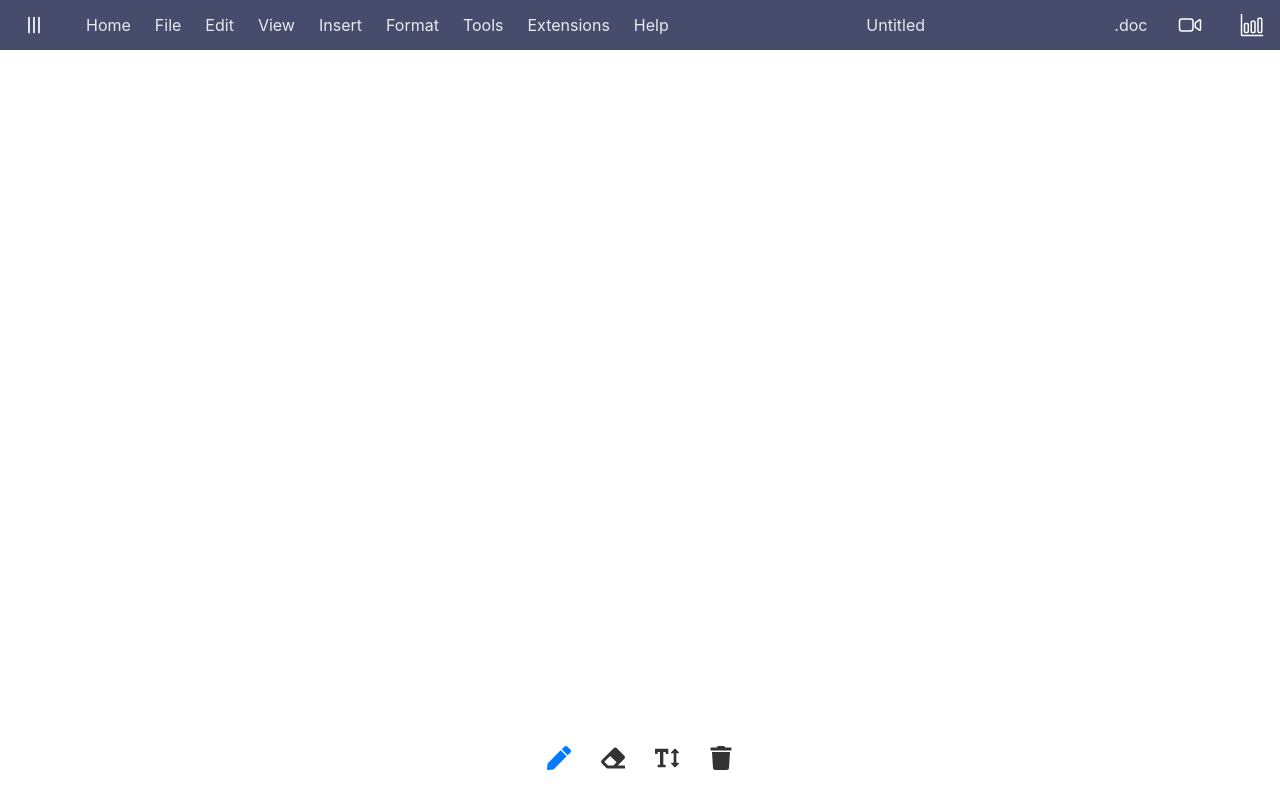
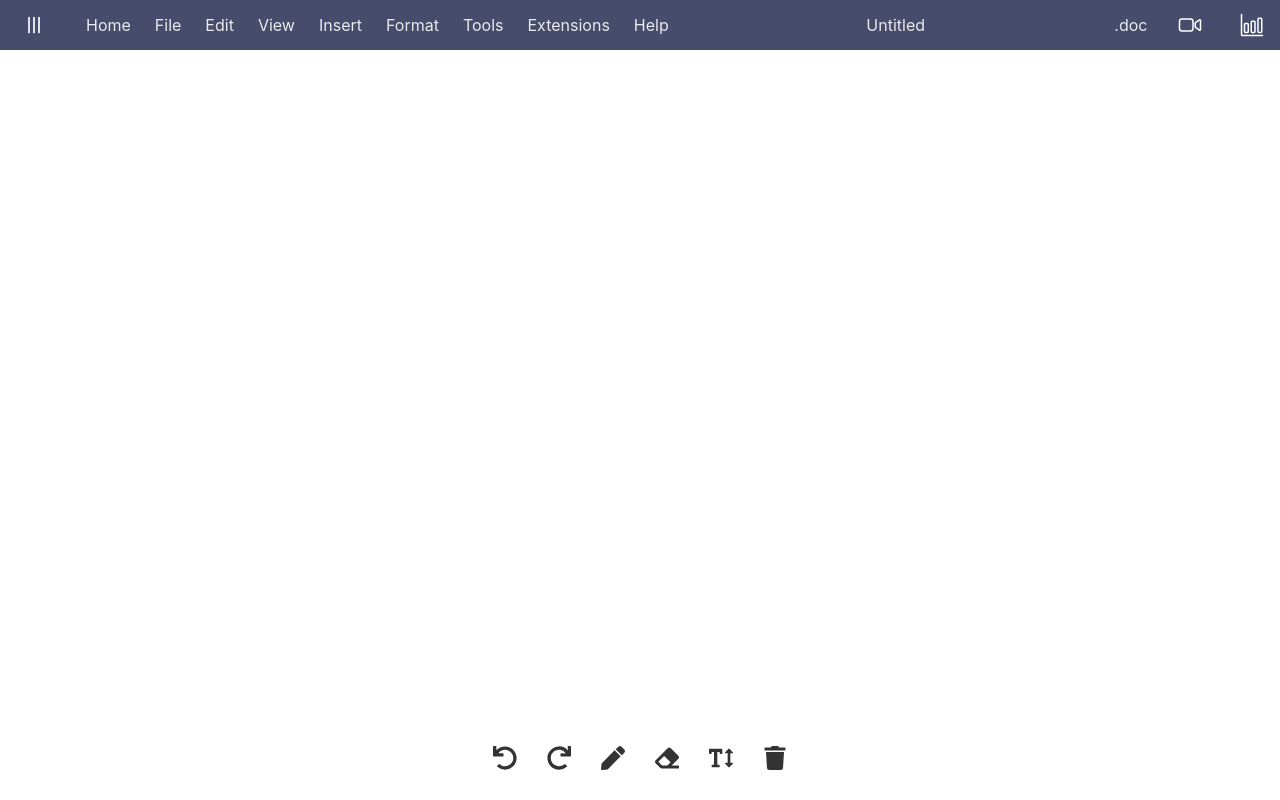
Before and after one commit to AG-2003/Group-Project, a React (Create React App) app in the folder frontend/: page /Board in a window 1280 px wide. Shown: the top 800 px of the page. Built offline with nearby package versions, Linux system fonts and the light colour scheme; a web font is replaced by a local one.

Commit message:
toolbar transitions fixed

```diff
--- a/frontend/src/components/Dashboard/sub-components/Modal.tsx
+++ b/frontend/src/components/Dashboard/sub-components/Modal.tsx
@@ -18,7 +18,7 @@ const Modal: React.FC<ModalProps> = ({ isOpen, onClose, onConfirm }) => {
     onConfirm(title);
     setTitle(""); // Clear the title after confirmation
     // navigate("/Doc"); // Navigate to the Docs page
-    navigate("/Board"); // Navigate to the Docs page
+    navigate("/Board");
   };
 
   return (
--- a/frontend/src/components/Doc_/Document.tsx
+++ b/frontend/src/components/Doc_/Document.tsx
@@ -27,7 +27,7 @@ const Document = () => {
     setIsSearchVisible(!isSearchVisible);
   };
 
-  const handleSearch = debounce((searchTerm) => {
+  const handleSearch = debounce((searchTerm:string) => {
     if (searchTerm && quillRef.current) {
       const editor = quillRef.current.getEditor();
       const text = editor.getText();
--- a/frontend/src/components/Whiteboard/Canvas.scss
+++ b/frontend/src/components/Whiteboard/Canvas.scss
@@ -13,6 +13,21 @@
     justify-content: center;
     align-items: center;
 
+    .undo-redo {
+      display: flex;
+      transition: transform 0.3s ease-out;
+      right: 210px; // Adjust as needed
+    }
+
+    .move-undo-redo-with-pen {
+      transform: translateX(-65%); // Move left when the pen or eraser icon is clicked
+    }
+
+    .move-undo-redo-with-eraser {
+      transform: translateX(-35%); // Move left when the pen or eraser icon is clicked
+    }
+
+
     .tool-button {
       background: none;
       border: none;
@@ -22,53 +37,68 @@
       font-size: 24px;
       color: #333;
 
-      &:hover,
-      &.selected {
-        color: #007bff;
+      &:hover {
+        color: #6d3fb8;
+    }
+  }
+
+    .pen-container {
+      display: flex;
+      position: relative;
+      transition: transform 0.3s ease-out;
+    }
+
+    .pen-features{
+      display: flex;
+      gap: 20px;
+      position: absolute;
+      font-size: 18px;
+      top: 14px;
+      left: 250%; // Initially positioned to the right
+      visibility: hidden; // Hide by default
+    }
+
+    .show-pen-features {
+      transform: translateX(-135%);
+
+      .pen-features{
+        visibility: visible; // Make features visible
       }
     }
 
-    .pen-container,
+        .move-pen-with-tools {
+          transform: translateX(-75%); // Move left when the pen or eraser icon is clicked
+        }
+
+
     .eraser-container {
       display: flex;
       position: relative;
       transition: transform 0.3s ease-out;
     }
 
-    .pen-features,
+
     .eraser-features {
       display: flex;
-      gap: 10px;
+      gap: 20px;
       position: absolute;
-      font-size: 22px;
-      top: 12px;
-      left: 200%; // Initially positioned to the right
-      transition: transform 0.3s ease-out;
+      font-size: 18px;
+      top: 14px;
+      left: 145%; // Initially positioned to the right
       visibility: hidden; // Hide by default
     }
 
-    .show-features {
-      transform: translateX(-100%);
+    .show-eraser-features {
+      transform: translateX(-70%);
 
-      .pen-features,
       .eraser-features {
         visibility: visible; // Make features visible
-      }
-    }
-
-    .move-with-eraser {
-      transform: translateX(-50px); // Slide pen to the left when eraser clicked
-    }
-
-    .move-eraser {
-      &.selected {
-        transform: translateX(-50px); // Slide eraser to the left when clicked
       }
     }
   }
 }
 
-// Rest of your color picker and slider styles...
+
 
 .color-grid {
   background-color: #FFFFFF;
@@ -84,7 +114,6 @@
   z-index: 10;
   opacity: 0; // Start fully transparent
   transform: translateY(100vh); // Start off-screen, below the viewable area
-  // transition: opacity 0.5s, transform 0.5s; // Animate opacity and transform
   transition: transform 0.3s ease-out;
   display: grid; // Ensure the grid is always set to display to enable transition
   pointer-events: none; // Initially, don't allow interactions
@@ -113,7 +142,7 @@
   user-select: none; // prevent text selection while drawing
 }
 
-.containerSlider{
+.containerSlider,.eraserSlider{
   position: absolute;
   justify-content: center;
   padding: 10px;
@@ -124,8 +153,11 @@
   left: 508px;
   z-index: 10;
 
+   &.active {
+    display: flex; // Show when active
+  }
 
-  .stroke-size-slider {
+  .stroke-size-slider,.eraser-size-slider {
       position: relative;
       top: 2px;
       background-color: #FFFFFF;
@@ -134,8 +166,7 @@
       margin-right: 10px;
     }
 
-    .stroke-size-input {
-      // position: absolute;
+    .stroke-size-input ,.eraser-size-input{
       text-align: center;
       top: 430px; // Adjust as needed
       left: 552px;
--- a/frontend/src/components/Whiteboard/Canvas.tsx
+++ b/frontend/src/components/Whiteboard/Canvas.tsx
@@ -1,8 +1,14 @@
 import React, { useState, useRef, useEffect } from "react";
 import { Stage, Layer, Line, Text, StageProps } from "react-konva";
-import { FaPen, FaEraser, FaTextHeight, FaTrash } from "react-icons/fa"; // Import necessary icons
-import { FaDroplet, FaBrush } from "react-icons/fa6";
-
+import {
+  FaPen,
+  FaEraser,
+  FaTextHeight,
+  FaTrash,
+  FaUndo,
+  FaRedo,
+} from "react-icons/fa"; // Import necessary icons
+import { FaDroplet, FaSliders } from "react-icons/fa6";
 import "./Canvas.scss";
 
 type Tool = "pen" | "eraser" | "text" | "clear";
@@ -125,14 +131,15 @@ const Canvas: React.FC = () => {
   const [showSizeSlider, setShowSizeSlider] = useState(false);
   const [activeElement, setActiveElement] = useState<Element | null>(null);
   const [showEraserFeatures, setShowEraserFeatures] = useState(false);
-
-  // const handlePenClick = () => {
-  //   setShowPenFeatures(!showPenFeatures);
-  // };
+  const [showEraserSizeSlider, setShowEraserSizeSlider] = useState(false);
+  const [undoStack, setUndoStack] = useState<LineType[][]>([]);
+  const [redoStack, setRedoStack] = useState<LineType[][]>([]);
 
   const handlePenClick = () => {
     setTool("pen");
-    setShowPenFeatures(!showPenFeatures);
+    const isPenFeaturesVisible = !showPenFeatures;
+    setShowPenFeatures(isPenFeaturesVisible);
+    // Add this line to toggle the move-with-pen class
     setShowEraserFeatures(false);
   };
 
@@ -158,25 +165,24 @@ const Canvas: React.FC = () => {
     if (showColorPicker) setShowColorPicker(false);
   };
 
-  // const handleEraserClick = () => {
-  //   // If the eraser tool is already selected, toggle its features visibility
-  //   if (tool === "eraser") {
-  //     setShowEraserFeatures(!showEraserFeatures);
-  //   } else {
-  //     // If the eraser tool is not selected, select it and show its features
-  //     handleToolChange("eraser");
-  //     setShowEraserFeatures(true);
-  //   }
-  //   // Hide pen features if any are visible
-  //   setShowPenFeatures(false);
-  //   setShowColorPicker(false);
-  //   setShowSizeSlider(false);
-  // };
-
   const handleEraserClick = () => {
     setTool("eraser");
     setShowEraserFeatures(!showEraserFeatures);
     setShowPenFeatures(false);
+    setShowEraserSizeSlider(false); // Hide the eraser size slider when the eraser is clicked
+  };
+
+  const handleEraserSizeClick = () => {
+    const newShowEraserSizeSlider = !showEraserSizeSlider;
+    setShowEraserSizeSlider(newShowEraserSizeSlider);
+    if (newShowEraserSizeSlider) {
+      setActiveElement(document.querySelector(".eraserSlider"));
+    } else {
+      setActiveElement(null);
+    }
+    // Hide other sliders or color pickers
+    if (showSizeSlider) setShowSizeSlider(false);
+    if (showColorPicker) setShowColorPicker(false);
   };
 
   const validateAndUpdateStrokeSize = (size: number) => {
@@ -199,6 +205,8 @@ const Canvas: React.FC = () => {
 
     if (pos) {
       if (tool === "pen") {
+        setUndoStack([...undoStack, [...lines]]);
+        setRedoStack([]);
         setLines([
           ...lines,
           {
@@ -209,7 +217,8 @@ const Canvas: React.FC = () => {
           },
         ]);
       } else if (tool === "eraser") {
-        // Include the eraser size in the line data
+        setUndoStack([...undoStack, [...lines]]);
+        setRedoStack([]);
         setLines([
           ...lines,
           {
@@ -246,20 +255,6 @@ const Canvas: React.FC = () => {
     isDrawing.current = false;
   };
 
-  // const handleToolChange = (selectedTool: Tool) => {
-  //   if (selectedTool === "clear") {
-  //     clearBoard();
-  //   }
-  //   if (selectedTool !== "pen") {
-  //     setShowPenFeatures(false);
-  //   }
-  //   if (selectedTool !== "eraser") {
-  //     setShowEraserFeatures(false);
-  //   } else {
-  //     setTool(selectedTool);
-  //   }
-  // };
-
   const handleToolChange = (selectedTool: Tool) => {
     if (selectedTool === "clear") {
       // Clear the board logic
@@ -288,6 +283,12 @@ const Canvas: React.FC = () => {
       ) {
         setShowSizeSlider(false);
       }
+      if (
+        showEraserSizeSlider &&
+        !document.querySelector(".eraserSlider")?.contains(target)
+      ) {
+        setShowEraserSizeSlider(false);
+      }
     }
 
     // Add the event listener to the document
@@ -295,7 +296,7 @@ const Canvas: React.FC = () => {
 
     // Remove the event listener on cleanup
     return () => document.removeEventListener("mousedown", handleOutsideClick);
-  }, [showColorPicker, showSizeSlider]); // This effect should run when activeElement changes
+  }, [showColorPicker, showSizeSlider, showEraserSizeSlider]); // This effect should run when activeElement changes
 
   const clearBoard = () => {
     const confirmClear = window.confirm(
@@ -304,6 +305,26 @@ const Canvas: React.FC = () => {
     if (confirmClear) {
       setLines([]);
       setTexts([]);
+    }
+  };
+
+  const handleUndo = () => {
+    if (undoStack.length > 0) {
+      const newUndoStack = [...undoStack];
+      const previousLines = newUndoStack.pop();
+      setRedoStack([...redoStack, [...lines]]);
+      setLines(previousLines || []);
+      setUndoStack(newUndoStack);
+    }
+  };
+
+  const handleRedo = () => {
+    if (redoStack.length > 0) {
+      const newRedoStack = [...redoStack];
+      const nextLines = newRedoStack.pop();
+      setUndoStack([...undoStack, [...lines]]);
+      setLines(nextLines || []);
+      setRedoStack(newRedoStack);
     }
   };
 
@@ -346,9 +367,28 @@ const Canvas: React.FC = () => {
       </Stage>
       <div className="toolbar">
         <div
-          className={`pen-container ${showPenFeatures ? "show-features" : ""} ${
-            showEraserFeatures ? "move-with-eraser" : ""
-          }`}
+          className={`undo-redo ${
+            showPenFeatures ? "move-undo-redo-with-pen" : ""}${showEraserFeatures ? "move-undo-redo-with-eraser" : ""}`}
+        >
+          <button
+            onClick={handleUndo}
+            disabled={undoStack.length === 0}
+            className="tool-button"
+          >
+            <FaUndo />
+          </button>
+          <button
+            onClick={handleRedo}
+            disabled={redoStack.length === 0}
+            className="tool-button"
+          >
+            <FaRedo />
+          </button>
+        </div>
+        <div
+          className={`pen-container ${
+            showPenFeatures ? "show-pen-features" : ""
+          } ${showEraserFeatures ? "move-pen-with-tools" : ""}`}
         >
           <button
             className={`tool-button ${tool === "pen" ? "selected" : ""}`}
@@ -357,20 +397,21 @@ const Canvas: React.FC = () => {
             <FaPen />
           </button>
           <div
-            className={`pen-features ${showPenFeatures ? "show-features" : ""}`}
+            className={`pen-features ${
+              showPenFeatures ? "show-pen-features" : ""
+            }`}
           >
-            <button onClick={toggleColorPicker} className="drop-button">
+            <button onClick={toggleColorPicker}>
               <FaDroplet />
             </button>
             <button onClick={handleSizeClick}>
-              <FaBrush />
+              <FaSliders />
             </button>
           </div>
         </div>
-
         <div
           className={`eraser-container ${
-            showEraserFeatures ? "show-features" : ""
+            showEraserFeatures ? "show-eraser-features" : ""
           }`}
         >
           <button
@@ -379,7 +420,15 @@ const Canvas: React.FC = () => {
           >
             <FaEraser />
           </button>
-          {/* Placeholder for eraser features if any */}
+          <div
+            className={`eraser-features ${
+              showEraserFeatures ? "show-eraser-features" : ""
+            }`}
+          >
+            <button onClick={handleEraserSizeClick}>
+              <FaSliders />
+            </button>
+          </div>
         </div>
 
         <button
@@ -395,68 +444,6 @@ const Canvas: React.FC = () => {
           <FaTrash />
         </button>
       </div>
-
-      {/* {tool === "pen" && (
-        <>
-          <div className="color-grid">
-            {colors.map((color) => (
-              <div
-                key={color}
-                className={`color-block ${
-                  penColor === color ? "selected" : ""
-                }`}
-                style={{ backgroundColor: color }}
-                onClick={() => setPenColor(color)}
-              />
-            ))}
-          </div>
-          <input
-            type="range"
-            min="1"
-            max="20"
-            value={strokeSize}
-            onChange={(e) =>
-              validateAndUpdateStrokeSize(parseInt(e.target.value))
-            }
-            className="stroke-size-slider"
-          />
-          <input
-            type="number"
-            value={strokeSize}
-            onChange={(e) =>
-              validateAndUpdateStrokeSize(parseInt(e.target.value))
-            }
-            className="stroke-size-input"
-          />
-        </>
-      )}
-      {tool === "eraser" && (
-        <>
-          <input
-            type="range"
-            min="1"
-            max="40"
-            value={eraserSize}
-            onChange={(e) =>
-              validateAndUpdateEraserSize(parseInt(e.target.value))
-            }
-            className="eraser-size-slider"
-          />
-          <input
-            type="number"
-            value={eraserSize}
-            onChange={(e) =>
-              validateAndUpdateEraserSize(parseInt(e.target.value))
-            }
-            className="eraser-size-input"
-          />
-        </>
-      )}
-    </div>
-  );
-};
-
-export default Canvas; */}
 
       {showColorPicker && (
         <div className={`color-grid ${showColorPicker ? "active" : ""}`}>
@@ -493,8 +480,8 @@ export default Canvas; */}
           />
         </div>
       )}
-      {showEraserFeatures && (
-        <div className="eraser-features">
+      {showEraserSizeSlider && (
+        <div className="eraserSlider">
           <input
             type="range"
             min="1"
```
